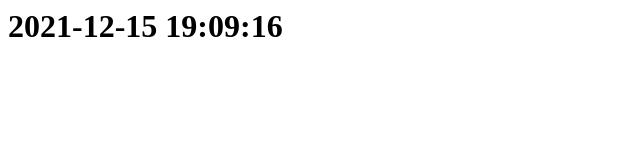
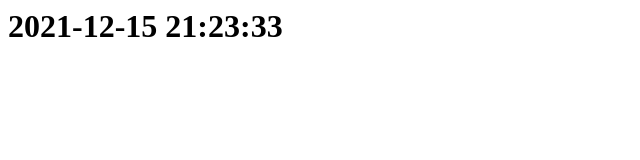
Before and after one commit to lordkidd007/FileLink, a plain HTML site: page index.html in a window 1280 px wide. Shown: the full height of the page, 0-640 px from the left. Drawn offline with Linux system fonts and the light colour scheme.

Commit message:
2021-12-15-21:23:33

```diff
--- a/index.html
+++ b/index.html
@@ -1 +1 @@
-<h1>2021-12-15 19:09:16<h1>
+<h1>2021-12-15 21:23:33<h1>
```
